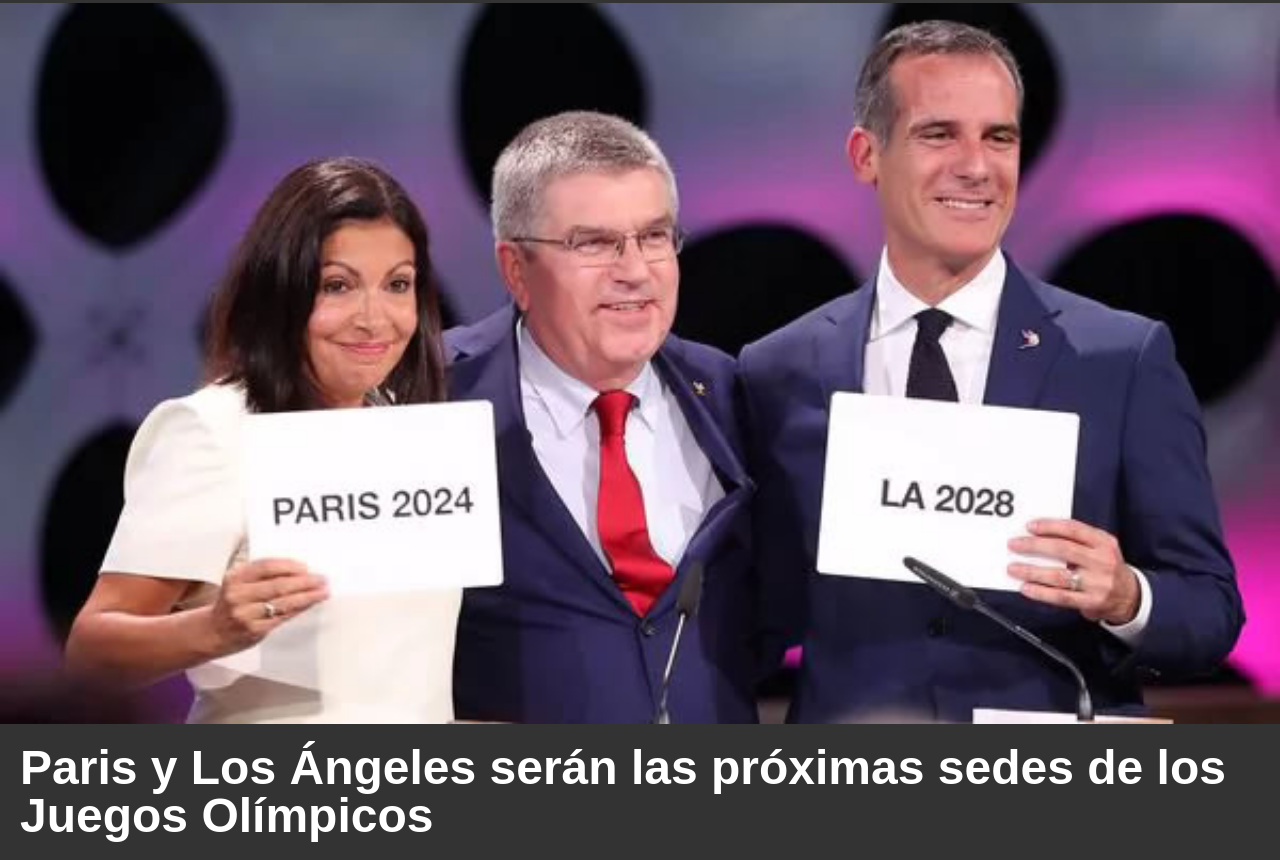
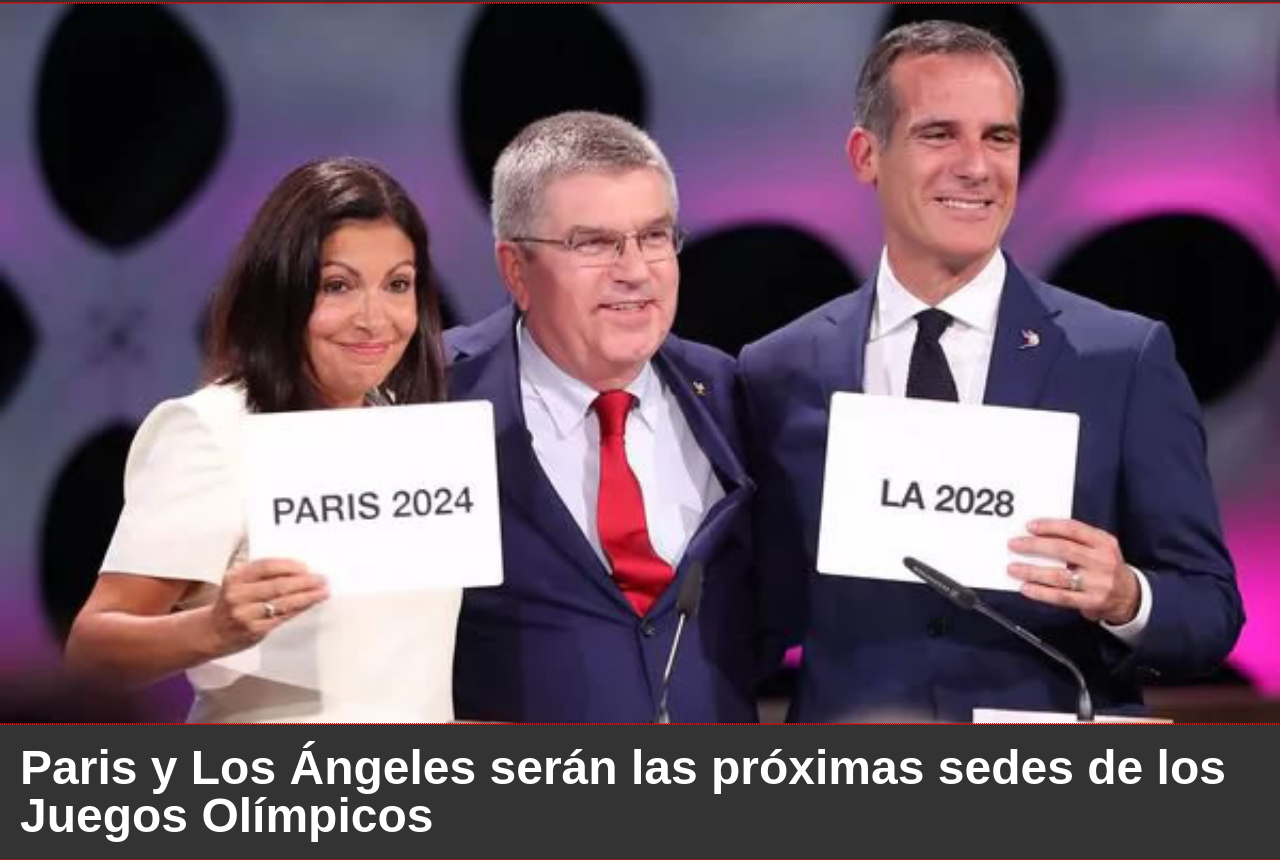
Before and after one commit to Alebottone/PWFE-M1-06, a plain HTML site: page index.html in a window 1280 px wide. Shown: the part 51-911 px from the top of the page. Drawn offline with Linux system fonts and the light colour scheme.

Commit message:
Agregando guia visuales con css

```diff
--- a/css/style.css
+++ b/css/style.css
@@ -1,3 +1,6 @@
+*{
+	outline: dotted 1px red;
+}
 body {
 	font-family: Arial;
 	font-size: 14px;
```
